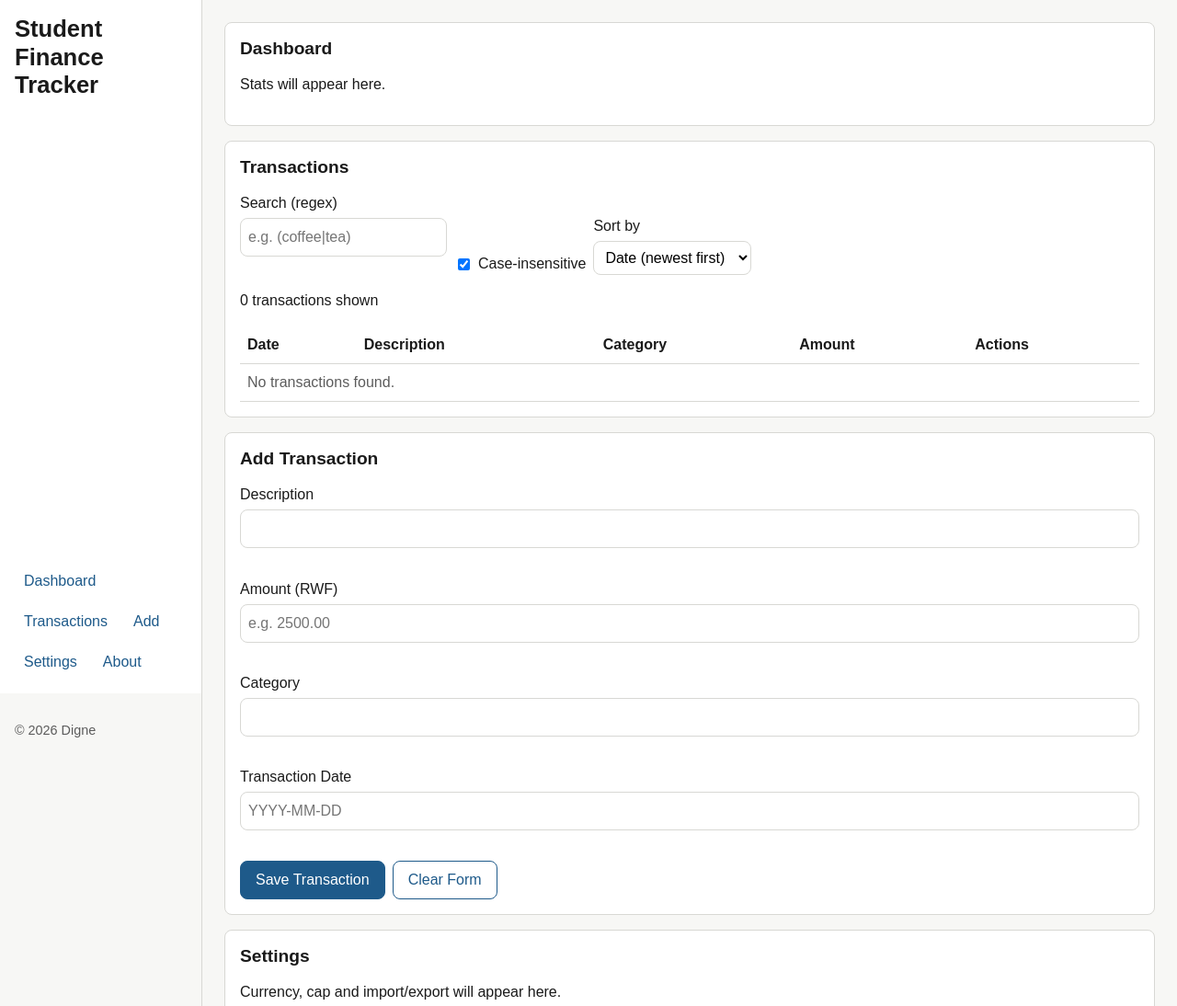
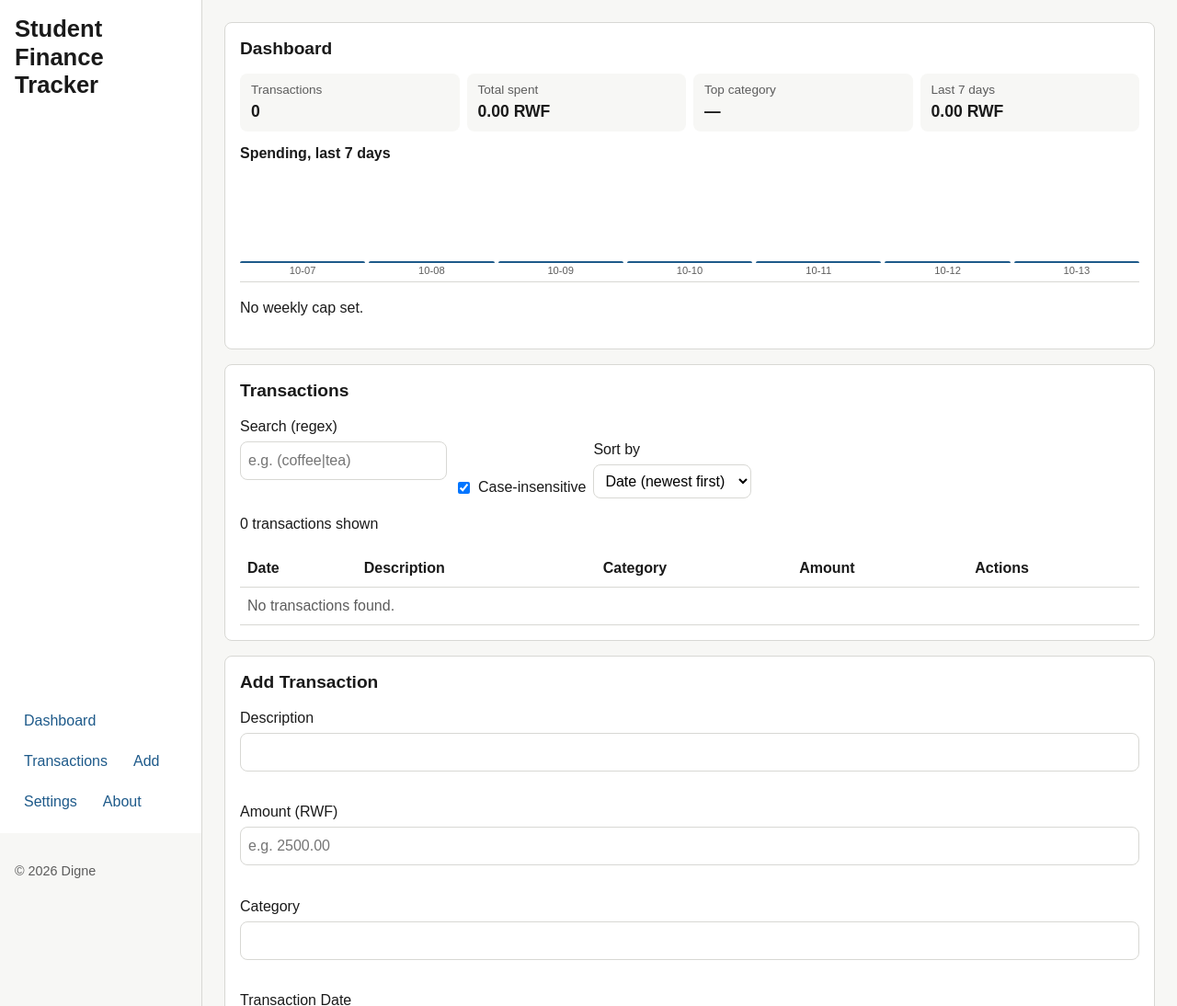
Before and after one commit to dignesugira/-student-finance-tracker, a plain HTML site: page index.html in a window 1280 px wide. Shown: the top 1094 px of the page at 92% size. Drawn offline with Linux system fonts and the light colour scheme.

Commit message:
M5: Dashbord statistics and weekly cap

```diff
--- a/index.html
+++ b/index.html
@@ -25,7 +25,31 @@
   <main id="main">
     <section id="dashboard" aria-labelledby="dashboard-h">
       <h2 id="dashboard-h">Dashboard</h2>
-      <p>Stats will appear here.</p>
+
+      <div class="stats">
+        <div class="stat">
+          <span class="stat-label">Transactions</span>
+          <span class="stat-value" id="stat-count">0</span>
+        </div>
+        <div class="stat">
+          <span class="stat-label">Total spent</span>
+          <span class="stat-value" id="stat-total">0.00 RWF</span>
+        </div>
+        <div class="stat">
+          <span class="stat-label">Top category</span>
+          <span class="stat-value" id="stat-top">—</span>
+        </div>
+        <div class="stat">
+          <span class="stat-label">Last 7 days</span>
+          <span class="stat-value" id="stat-week">0.00 RWF</span>
+        </div>
+      </div>
+
+      <h3>Spending, last 7 days</h3>
+      <div class="chart" id="chart" role="img" aria-label="Bar chart of daily spending for the last 7 days"></div>
+
+      <p id="cap-ok" role="status" aria-live="polite"></p>
+      <p id="cap-over" role="alert" aria-live="assertive" class="over"></p>
     </section>
 
     <section id="transactions" aria-labelledby="transactions-h">
@@ -151,7 +175,12 @@
 
     <section id="settings" aria-labelledby="settings-h">
       <h2 id="settings-h">Settings</h2>
-      <p>Currency, cap and import/export will appear here.</p>
+
+      <div class="field">
+        <label for="weekly-cap">Weekly spending cap (RWF)</label>
+        <input type="text" id="weekly-cap" inputmode="decimal" aria-describedby="weekly-cap-err">
+        <p id="weekly-cap-err" class="error" role="alert"></p>
+      </div>
     </section>
 
     <section id="about" aria-labelledby="about-h">
--- a/scripts/app.js
+++ b/scripts/app.js
@@ -1,7 +1,8 @@
-import { validateRecord } from './validators.js';
+import { validateRecord, validateAmount } from './validators.js';
 import * as state from './state.js';
 import { compileRegex, matches } from './search.js';
-import { renderTable } from './ui.js';
+import { renderTable, renderStats } from './ui.js';
+import { computeStats } from './stats.js';
 
 const form = document.getElementById('txn-form');
 const idField = document.getElementById('txn-id');
@@ -13,6 +14,10 @@ const searchErr = document.getElementById('search-err');
 const caseBox = document.getElementById('case-insensitive');
 const sortSelect = document.getElementById('sort');
 const tbody = document.getElementById('txn-body');
+const capInput = document.getElementById('weekly-cap');
+const capErr = document.getElementById('weekly-cap-err');
+
+let weeklyCap = 0;
 
 function showErrors(errors) {
   for (const [field, msg] of Object.entries(errors)) {
@@ -26,8 +31,10 @@ function refresh() {
   searchErr.textContent = searchInput.value && !re ? 'Invalid regular expression.' : '';
 
   const [key, direction] = sortSelect.value.split('-');
-  const list = state.sortRecords(state.getAll().filter(r => matches(r, re)), key, direction);
+  const all = state.getAll();
+  const list = state.sortRecords(all.filter(r => matches(r, re)), key, direction);
   renderTable(list, re);
+  renderStats(computeStats(all), weeklyCap);
 }
 
 function resetForm() {
@@ -63,7 +70,6 @@ form.addEventListener('submit', (e) => {
 });
 
 form.addEventListener('reset', () => {
-  // let the native reset run first, then clear our extras
   setTimeout(resetForm, 0);
   status.textContent = '';
 });
@@ -93,6 +99,17 @@ tbody.addEventListener('click', (e) => {
   }
 });
 
+capInput.addEventListener('input', () => {
+  const v = capInput.value.trim();
+  const msg = v ? validateAmount(v) : '';
+  capErr.textContent = msg;
+  capInput.setAttribute('aria-invalid', msg ? 'true' : 'false');
+  if (!msg) {
+    weeklyCap = v ? Number(v) : 0;
+    refresh();
+  }
+});
+
 searchInput.addEventListener('input', refresh);
 caseBox.addEventListener('change', refresh);
 sortSelect.addEventListener('change', refresh);
--- /dev/null
+++ b/scripts/stats.js
@@ -0,0 +1,35 @@
+// Returns 'YYYY-MM-DD' for a Date in local time.
+function toDateString(d) {
+  const y = d.getFullYear();
+  const m = String(d.getMonth() + 1).padStart(2, '0');
+  const day = String(d.getDate()).padStart(2, '0');
+  return `${y}-${m}-${day}`;
+}
+
+export function computeStats(records) {
+  const count = records.length;
+  const total = records.reduce((sum, r) => sum + r.amount, 0);
+
+  // top category by total amount
+  const byCategory = {};
+  for (const r of records) {
+    byCategory[r.category] = (byCategory[r.category] || 0) + r.amount;
+  }
+  const topCategory = Object.entries(byCategory)
+    .sort((a, b) => b[1] - a[1])[0]?.[0] || '—';
+
+  // last 7 days, oldest first, zero-filled
+  const days = [];
+  for (let i = 6; i >= 0; i--) {
+    const d = new Date();
+    d.setDate(d.getDate() - i);
+    days.push({ date: toDateString(d), total: 0 });
+  }
+  for (const r of records) {
+    const day = days.find(x => x.date === r.date);
+    if (day) day.total += r.amount;
+  }
+  const weekTotal = days.reduce((s, d) => s + d.total, 0);
+
+  return { count, total, topCategory, days, weekTotal };
+}
--- a/scripts/ui.js
+++ b/scripts/ui.js
@@ -27,3 +27,37 @@ export function renderTable(list, re) {
 
   count.textContent = `${list.length} transaction${list.length === 1 ? '' : 's'} shown`;
 }
+
+export function renderStats(stats, cap) {
+  document.getElementById('stat-count').textContent = stats.count;
+  document.getElementById('stat-total').textContent = `${stats.total.toFixed(2)} RWF`;
+  document.getElementById('stat-top').textContent = stats.topCategory;
+  document.getElementById('stat-week').textContent = `${stats.weekTotal.toFixed(2)} RWF`;
+
+  const chart = document.getElementById('chart');
+  chart.innerHTML = '';
+  const max = Math.max(...stats.days.map(d => d.total), 1);
+  for (const day of stats.days) {
+    const bar = document.createElement('div');
+    bar.className = 'bar';
+    bar.style.height = `${(day.total / max) * 100}%`;
+    bar.title = `${day.date}: ${day.total.toFixed(2)} RWF`;
+    const label = document.createElement('span');
+    label.textContent = day.date.slice(5); // MM-DD
+    bar.appendChild(label);
+    chart.appendChild(bar);
+  }
+
+  const ok = document.getElementById('cap-ok');
+  const over = document.getElementById('cap-over');
+  if (!cap) {
+    ok.textContent = 'No weekly cap set.';
+    over.textContent = '';
+  } else if (stats.weekTotal <= cap) {
+    ok.textContent = `${(cap - stats.weekTotal).toFixed(2)} RWF remaining of your ${cap.toFixed(2)} RWF weekly cap.`;
+    over.textContent = '';
+  } else {
+    ok.textContent = '';
+    over.textContent = `Over your weekly cap by ${(stats.weekTotal - cap).toFixed(2)} RWF.`;
+  }
+}
--- a/styles/main.css
+++ b/styles/main.css
@@ -35,6 +35,11 @@ h1 {
 
 h2 {
   font-size: 1.2rem;
+}
+
+h3 {
+  margin: 0 0 8px;
+  font-size: 1rem;
 }
 
 a {
@@ -232,6 +237,65 @@ mark {
   color: inherit;
 }
 
+.stats {
+  display: grid;
+  grid-template-columns: 1fr 1fr;
+  gap: 8px;
+  margin-bottom: 12px;
+}
+
+.stat {
+  display: flex;
+  flex-direction: column;
+  padding: 8px 12px;
+  background-color: var(--background);
+  border-radius: var(--radius);
+}
+
+.stat-label {
+  font-size: 0.85rem;
+  color: var(--muted-color);
+}
+
+.stat-value {
+  font-size: 1.1rem;
+  font-weight: bold;
+}
+
+.chart {
+  display: flex;
+  align-items: flex-end;
+  gap: 4px;
+  height: 120px;
+  padding-bottom: 20px;
+  border-bottom: 1px solid var(--border-color);
+  margin-bottom: 12px;
+}
+
+.bar {
+  position: relative;
+  flex: 1;
+  min-height: 2px;
+  background-color: var(--blue);
+  border-radius: 4px 4px 0 0;
+  transition: height 0.3s ease;
+}
+
+.bar span {
+  position: absolute;
+  top: 100%;
+  left: 50%;
+  transform: translateX(-50%);
+  font-size: 0.7rem;
+  color: var(--muted-color);
+  white-space: nowrap;
+}
+
+.over {
+  color: var(--error-color);
+  font-weight: bold;
+}
+
 @media (min-width: 768px) {
   h1 {
     font-size: 1.6rem;
@@ -245,6 +309,10 @@ mark {
 
   main {
     padding: 24px;
+  }
+
+  .stats {
+    grid-template-columns: repeat(4, 1fr);
   }
 
   .toolbar {
```
